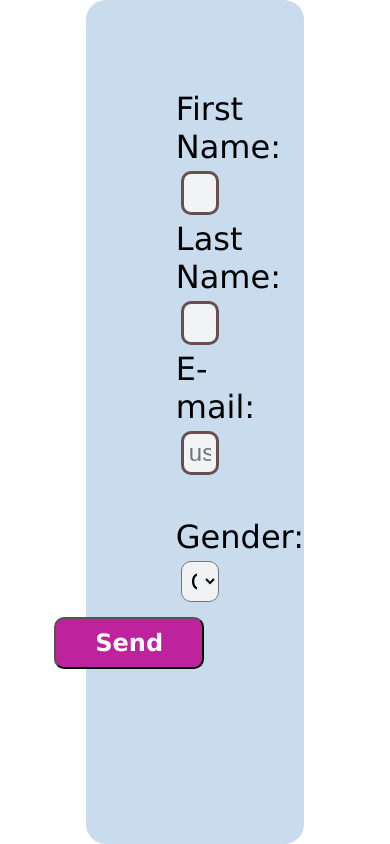
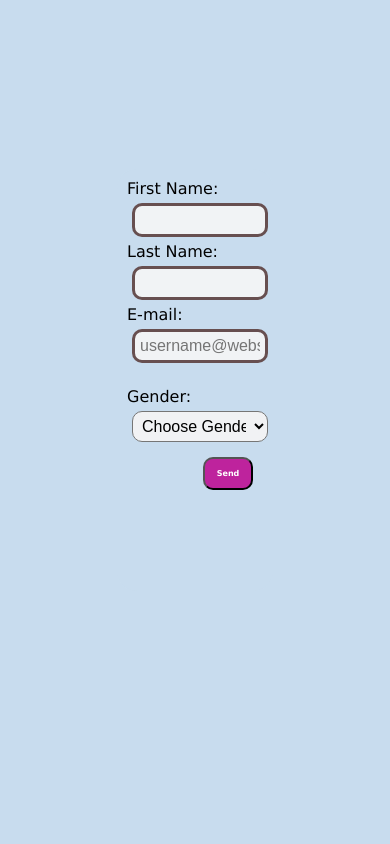
Before and after one commit to ByMaglite/JS_Coding_Chllng_Email_Validation, a plain HTML site: page index.html in a window 390 px wide. Drawn offline with Linux system fonts and the light colour scheme.

Commit message:
added responsively

```diff
--- a/style.css
+++ b/style.css
@@ -4,9 +4,11 @@
     box-sizing: border-box;
 }
 .container{
+    display: flex;
+    flex-direction: column;
     /* border: 1px red solid; */
     font-family: Verdana, Geneva, Tahoma, sans-serif;
-    font-size: 2rem;
+    font-size: 2em;
     font-weight: 400;
     width: 80%;
     height: 90vh;
@@ -26,7 +28,7 @@
 }
 .input_field{
     border: 3px rgba(44, 9, 9, 0.7) solid;
-font-size: 1.5rem;
+font-size: 1em;
 width: 100%;
 border-radius: 10px;
 background-color: rgba(245, 245, 245, 0.9);
@@ -35,7 +37,7 @@ padding: 5px;
 cursor: pointer;
 }
 #gender{
-    font-size: 1.5rem;
+    font-size: 1em;
 width: 100%;
 border-radius: 10px;
 background-color: rgba(245, 245, 245, 0.9);
@@ -64,13 +66,77 @@ cursor: pointer;
 #btn_submit:active{
     color: rgb(94, 255, 0);
     box-shadow: whitesmoke;
-    font-size: 1.6rem;
+    font-size: 1.6em;
 }
 #charCount{
     float:right;
-    font-size: 1rem;
+    font-size: 1em;
 }
 #error_span{
     float:right;
+    font-size: 1em;
+}
+/* Extra small devices (phones, 600px and down) */
+@media only screen and (max-width: 700px) {
+body{
+    font-size:1em;
+    background-color: rgb(200, 220, 238);
+}
+#form_field{
+    border-radius: 20px;
+    background-color: rgb(200, 220, 238);
+    width: 50%;
+    height: 50vh;
+    /* margin: auto; */
+    padding: 10px;
+    align-items: center;
+    vertical-align: middle;
+}
+#gender{
     font-size: 1rem;
+width: 100%;
+border-radius: 10px;
+background-color: rgba(245, 245, 245, 0.9);
+margin:5px;
+padding: 5px;
+cursor: pointer;
 }
+.input_field{
+border: 3px rgba(44, 9, 9, 0.7) solid;
+font-size: 1em;
+width: 100%;
+border-radius: 10px;
+background-color: rgba(245, 245, 245, 0.9);
+margin:5px;
+padding: 5px;
+cursor: pointer;
+}
+.container{
+    display: flex;
+    flex-direction: column;
+    /* border: 1px red solid; */
+    font-family: Verdana, Geneva, Tahoma, sans-serif;
+    font-size: 1em;
+    font-weight: 400;
+    width: 80%;
+    height: 90vh;
+    margin: auto;
+    align-items: center;
+    vertical-align: middle;
+}
+#btn_submit{
+    margin:10px;
+    padding: 10px;
+    font-weight: 700;
+    font-family: Verdana, Geneva, Tahoma, sans-serif;
+    color: white;
+    border-radius: 10px;
+    background-color: rgb(190, 35, 157);
+    float: right;
+    text-align: center;
+    font-size: 0.5em;
+    width:50px;
+    height:min-content;
+    cursor: pointer;
+}
+}
```
